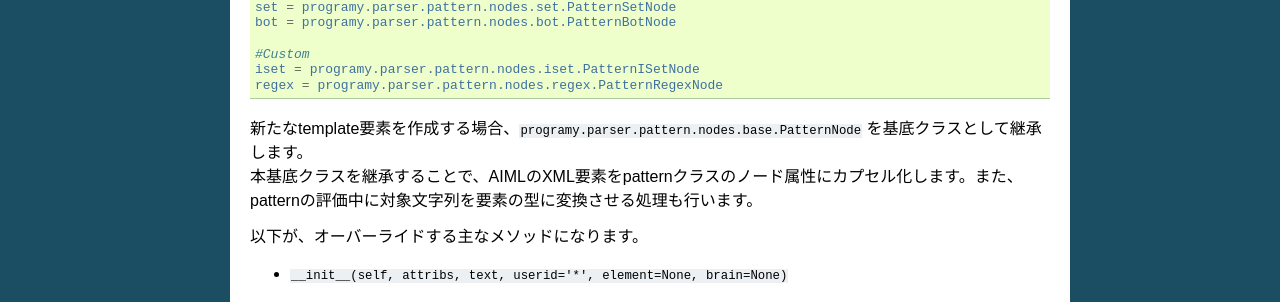
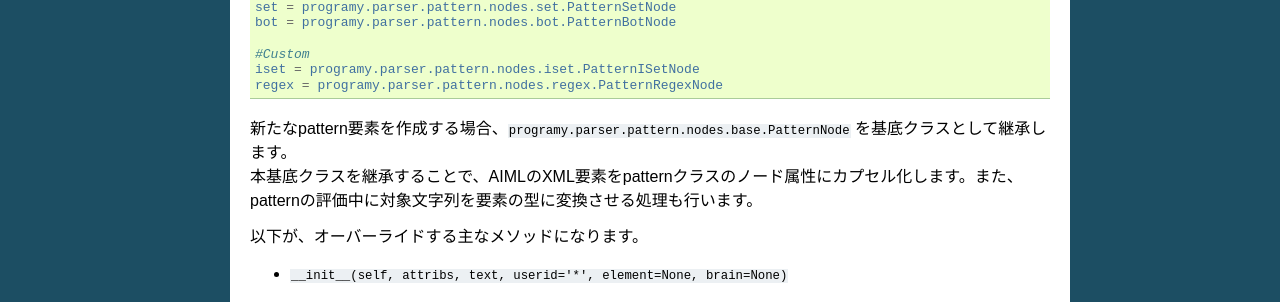
Before and after one commit to cotobadesign/cotoba-agent-oss-docs-ja, a Sphinx documentation site: the page built from source/rst/node/Custom-Pattern-Nodes.rst, in a window 1280 px wide. Shown: the part 500-802 px from the top of the page. Built offline with Sphinx 7.4.7, drawn with Linux system fonts in a browser that asks for light colours.

Commit message:
typo fix

```diff
--- a/source/rst/SubAgent.rst
+++ b/source/rst/SubAgent.rst
@@ -247,7 +247,7 @@ rest_templatesファイルで以下の定義を行った場合のテンプレー
         <pattern>XXX</pattern>
         <template>
             <sraix template="テンプレート">
-                <query></quesy>
+                <query></query>
             <sraix>
         </template>
     </category>
--- a/source/rst/node/Custom-Pattern-Nodes.rst
+++ b/source/rst/node/Custom-Pattern-Nodes.rst
@@ -33,7 +33,7 @@
    iset = programy.parser.pattern.nodes.iset.PatternISetNode
    regex = programy.parser.pattern.nodes.regex.PatternRegexNode
 
-| 新たなtemplate要素を作成する場合、``programy.parser.pattern.nodes.base.PatternNode`` を基底クラスとして継承します。
+| 新たなpattern要素を作成する場合、``programy.parser.pattern.nodes.base.PatternNode`` を基底クラスとして継承します。
 | 本基底クラスを継承することで、AIMLのXML要素をpatternクラスのノード属性にカプセル化します。また、patternの評価中に対象文字列を要素の型に変換させる処理も行います。
 
 以下が、オーバーライドする主なメソッドになります。
```
